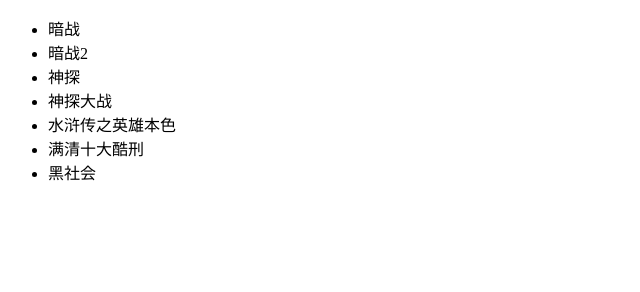
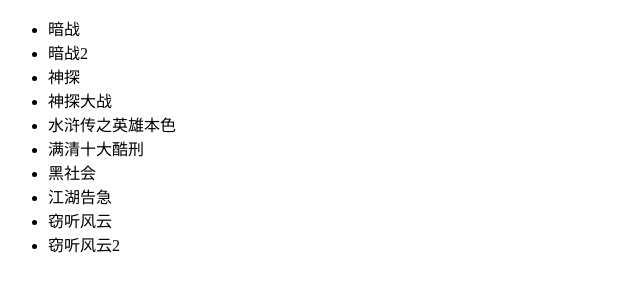
Before and after one commit to 1020811859/movie, a plain HTML site: page index.html in a window 1280 px wide. Shown: the whole page, without its empty margins (0-640 px from the left). Drawn offline with Linux system fonts and the light colour scheme.

Commit message:
窃听风云

```diff
--- a/index.html
+++ b/index.html
@@ -15,6 +15,9 @@
       <li>水浒传之英雄本色</li>
       <li>满清十大酷刑</li>
       <li>黑社会</li>
+      <li>江湖告急</li>
+      <li>窃听风云</li>
+      <li>窃听风云2</li>
     </ul>
   </body>
 </html>
```
